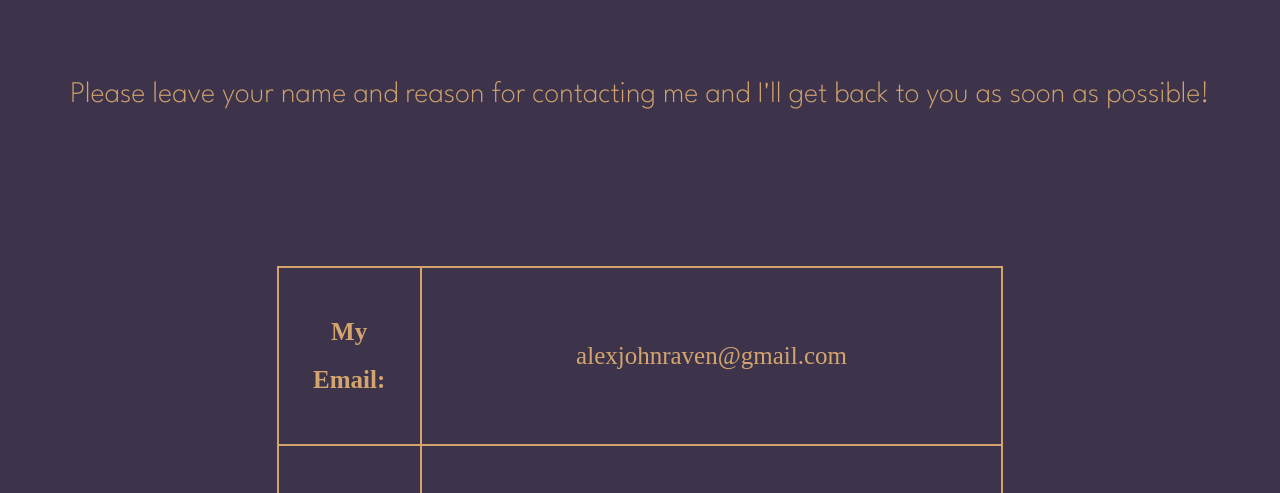
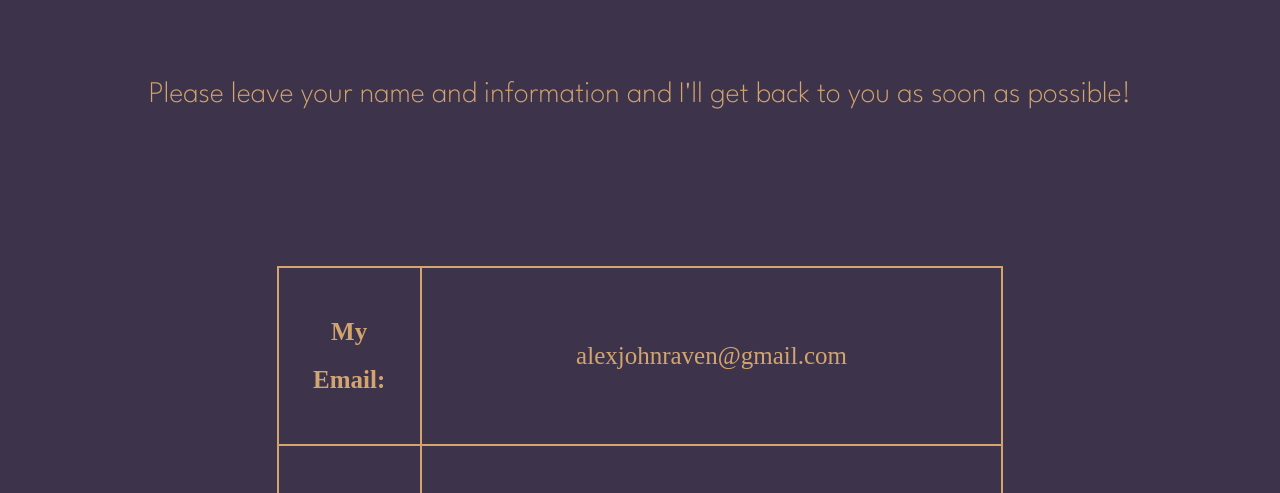
Before and after one commit to sometimescreative/sometimescreative.github.io, a plain HTML site: page contact.html in a window 1280 px wide. Shown: the part 290-783 px from the top of the page. Drawn offline with Linux system fonts and the light colour scheme.

Commit message:
Update contact.html

```diff
--- a/contact.html
+++ b/contact.html
@@ -36,7 +36,7 @@
       </ul>
     </div>
     <h1>Contact Me</h1>
-    <p> Please leave your name and reason for contacting me and I'll get back to you as soon as possible! </p>
+    <p> Please leave your name and information and I'll get back to you as soon as possible! </p>
 
     <div class="container3">
       <table class=table2>
```
